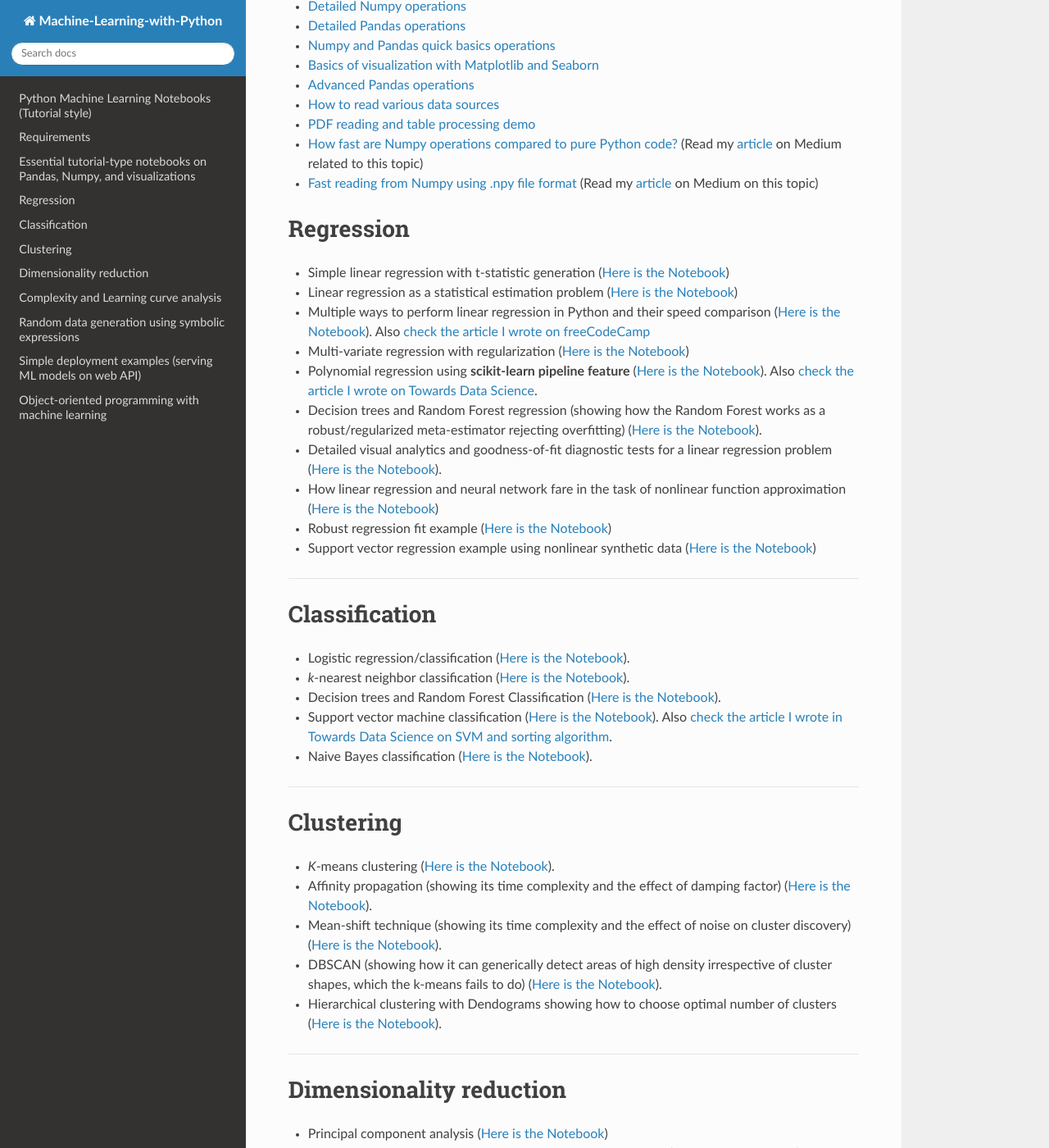
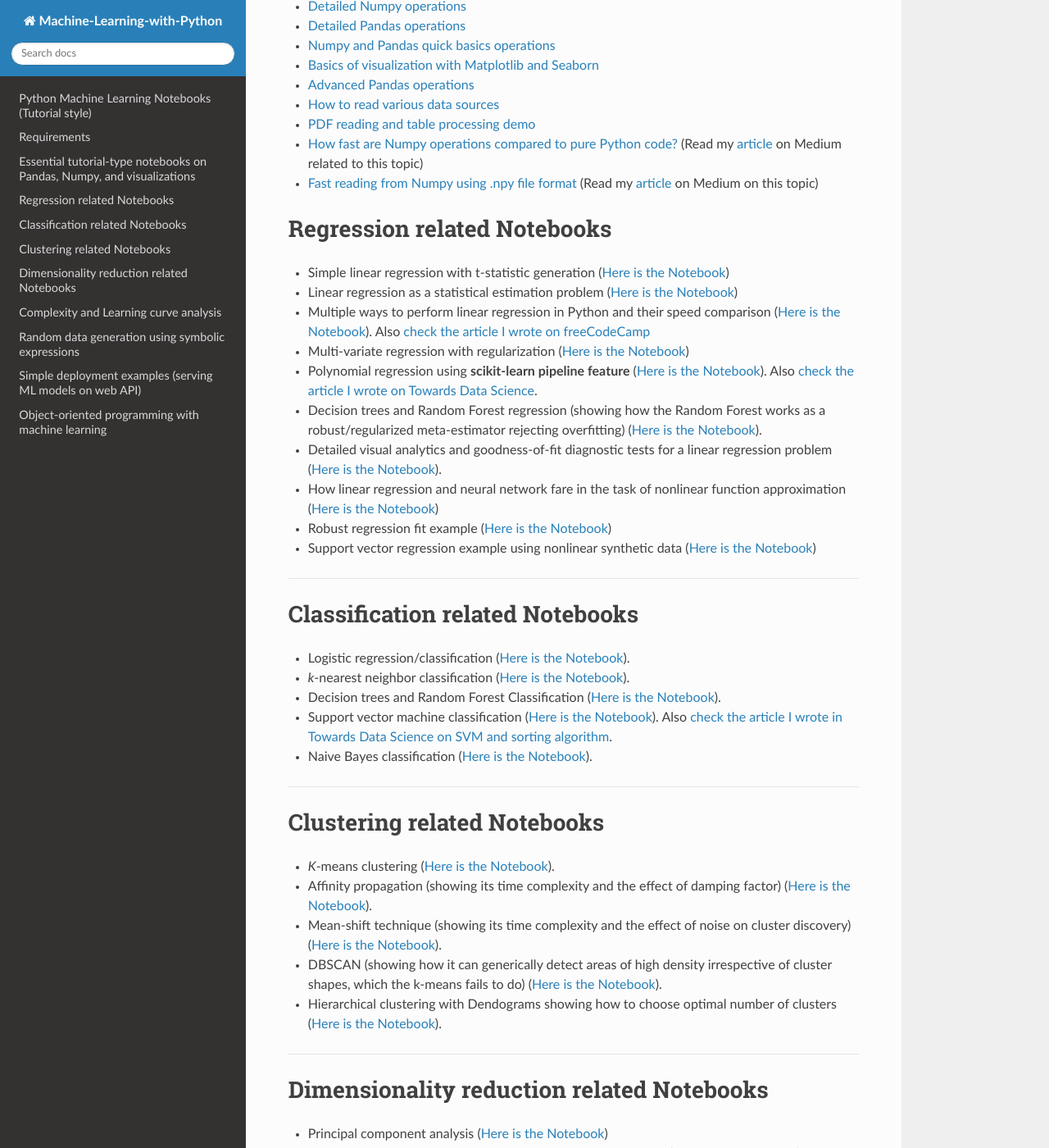
Before and after one commit to tirthajyoti/Machine-Learning-with-Python, a Sphinx documentation site: the page built from docs/index.rst, in a window 1280 px wide and 1400 px high, scrolled down 1396 px. Shown: the whole window at 82% size. Built offline with Sphinx 7.4.7 and the Read the Docs theme 2.0.0, drawn with Linux system fonts in a browser that asks for light colours.

Commit message:
Update index.rst

```diff
--- a/docs/index.rst
+++ b/docs/index.rst
@@ -65,7 +65,7 @@ the topics of NumPy, Pandans, Seaborn, matplotlib etc.
    `article <https://towardsdatascience.com/why-you-should-start-using-npy-file-more-often-df2a13cc0161>`__
    on Medium on this topic)
 
-Regression
+Regression related Notebooks
 ========================================================
 
 -  Simple linear regression with t-statistic generation (`Here is the
@@ -106,7 +106,7 @@ Regression
 
 --------------
 
-Classification
+Classification related Notebooks
 ========================================================
 
 -  Logistic regression/classification (`Here is the
@@ -129,7 +129,7 @@ Classification
 
 --------------
 
-Clustering
+Clustering related Notebooks
 ========================================================
 
 -  *K*-means clustering (`Here is the
@@ -154,7 +154,7 @@ Clustering
 
 --------------
 
-Dimensionality reduction
+Dimensionality reduction related Notebooks
 ========================================================
 
 -  Principal component analysis (`Here is the
```
